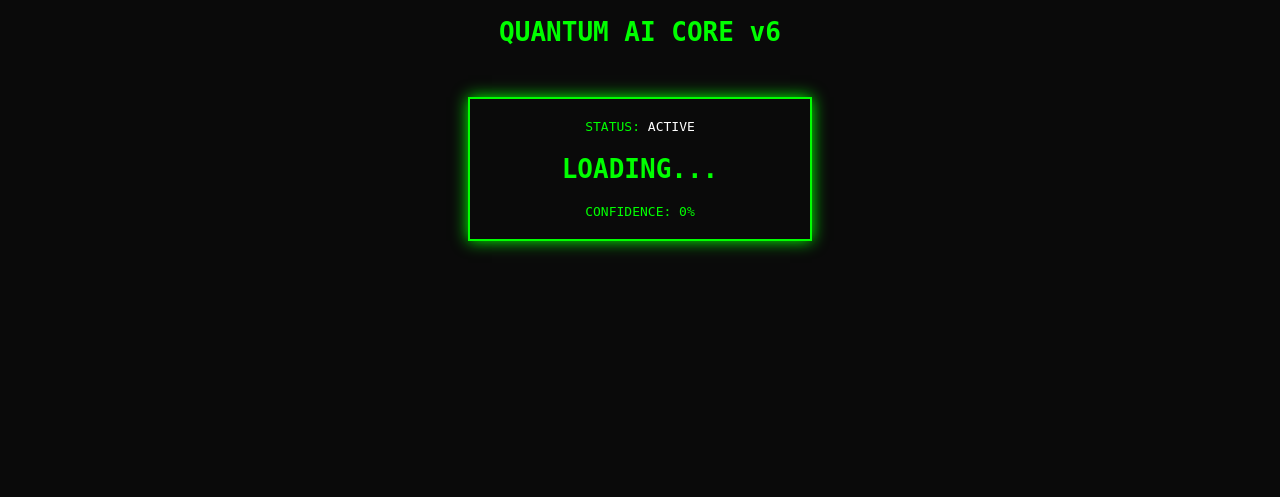
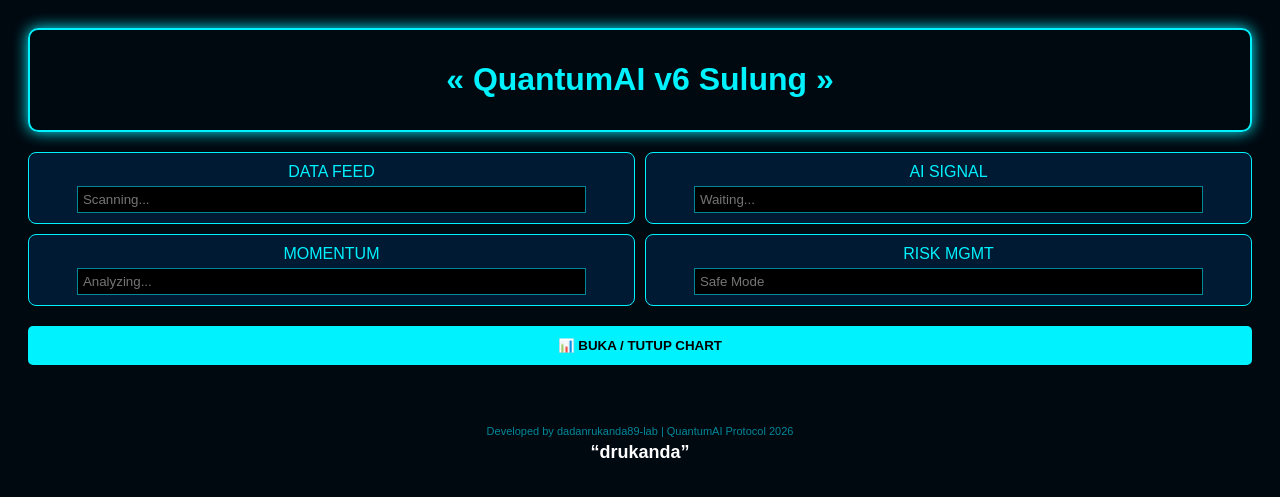
Before and after one commit to dadanrukanda89-lab/QuantumAI, a FastAPI app: page / in a window 1280 px wide. Shown: the top 497 px of the page. Run offline with FastAPI, Linux system fonts and the light colour scheme.

Commit message:
Update index.html

```diff
--- a/templates/index.html
+++ b/templates/index.html
@@ -1,31 +1,43 @@
 <!DOCTYPE html>
-<html>
+<html lang="id">
 <head>
-    <title>QuantumAI Dashboard</title>
+    <meta charset="UTF-8">
+    <meta name="viewport" content="width=device-width, initial-scale=1.0">
+    <title>QuantumAI v6 Sulung</title>
     <style>
-        body { background: #0a0a0a; color: #00ff00; font-family: monospace; text-align: center; }
-        .box { border: 2px solid #00ff00; padding: 20px; margin: 50px auto; width: 300px; box-shadow: 0 0 15px #00ff00; }
-        .signal { font-size: 2em; font-weight: bold; margin: 20px 0; }
+        body { background: #000810; color: #00f2ff; font-family: sans-serif; text-align: center; padding: 20px; }
+        .header { border: 2px solid #00f2ff; padding: 10px; border-radius: 10px; box-shadow: 0 0 15px #00f2ff; margin-bottom: 20px; }
+        .grid { display: grid; grid-template-columns: 1fr 1fr; gap: 10px; }
+        .block { border: 1px solid #00f2ff; padding: 10px; background: rgba(0, 30, 60, 0.8); border-radius: 8px; }
+        input { width: 85%; background: #000; border: 1px solid #008899; color: #00f2ff; padding: 5px; margin-top: 5px; }
+        .btn-toggle { background: #00f2ff; color: #000; border: none; padding: 12px; font-weight: bold; border-radius: 5px; margin: 20px 0; cursor: pointer; width: 100%; }
+        #chartArea { display: none; border: 1px solid #ff00ff; padding: 20px; background: #000; border-radius: 10px; box-shadow: 0 0 15px #ff00ff; }
+        .footer { margin-top: 40px; font-size: 11px; color: #008899; }
+        .brand { font-size: 18px; color: #fff; font-weight: bold; margin-top: 5px; }
     </style>
 </head>
 <body>
-    <h1>QUANTUM AI CORE v6</h1>
-    <div class="box">
-        <div>STATUS: <span style="color:white">ACTIVE</span></div>
-        <div id="trend" class="signal">LOADING...</div>
-        <div id="confidence">CONFIDENCE: 0%</div>
+    <div class="header"><h1>« QuantumAI v6 Sulung »</h1></div>
+    <div class="grid">
+        <div class="block"><label>DATA FEED</label><input type="text" placeholder="Scanning..."></div>
+        <div class="block"><label>AI SIGNAL</label><input type="text" placeholder="Waiting..."></div>
+        <div class="block"><label>MOMENTUM</label><input type="text" placeholder="Analyzing..."></div>
+        <div class="block"><label>RISK MGMT</label><input type="text" placeholder="Safe Mode"></div>
     </div>
-
+    <button class="btn-toggle" onclick="toggle()">📊 BUKA / TUTUP CHART</button>
+    <div id="chartArea">
+        <h3 style="color:#ff00ff">REAL-TIME CHART ACTIVE</h3>
+        <div style="height:100px; background:linear-gradient(transparent, #1a001a); border:1px solid #444;"></div>
+    </div>
+    <div class="footer">
+        Developed by dadanrukanda89-lab | QuantumAI Protocol 2026
+        <div class="brand">“drukanda”</div>
+    </div>
     <script>
-        async function getSignal() {
-            const res = await fetch('/signal');
-            const data = await res.json();
-            document.getElementById('trend').innerText = data.trend;
-            document.getElementById('trend').style.color = data.trend === 'BUY' ? '#00ff00' : '#ff0000';
-            document.getElementById('confidence').innerText = `CONFIDENCE: ${data.confidence}%`;
+        function toggle() {
+            var x = document.getElementById("chartArea");
+            x.style.display = (x.style.display === "none") ? "block" : "none";
         }
-        setInterval(getSignal, 3000); // Update tiap 3 detik
-        getSignal();
     </script>
 </body>
 </html>
```
